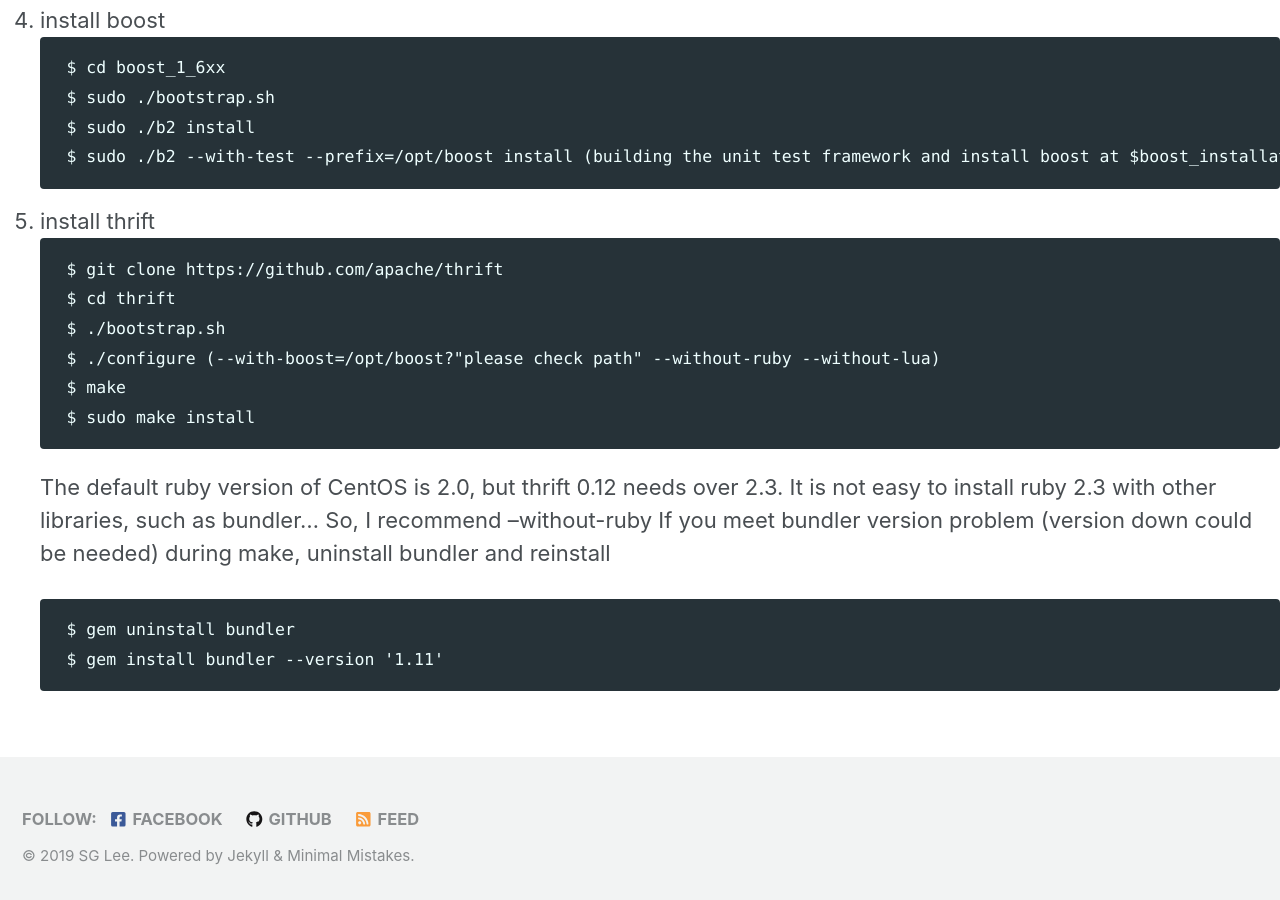
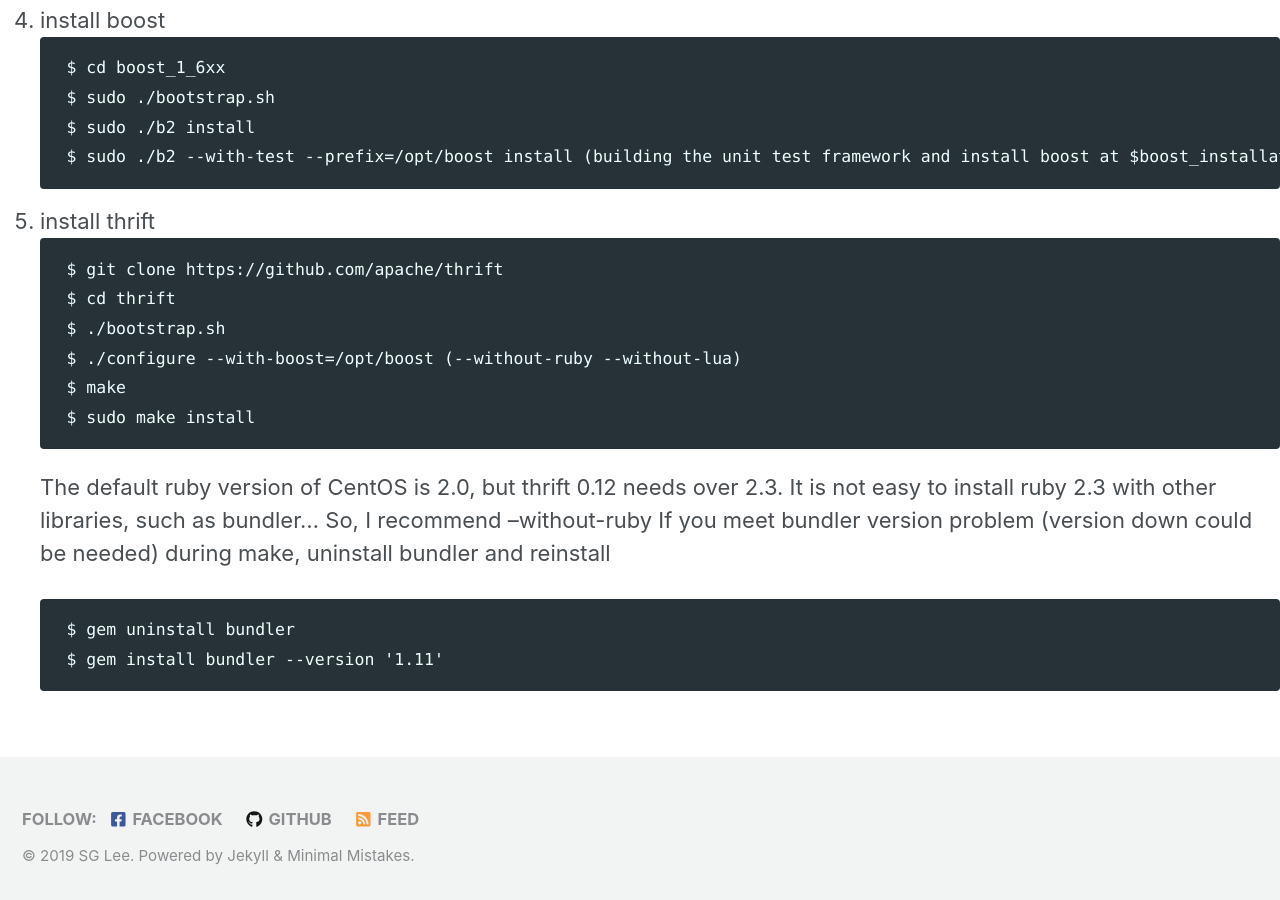
Before and after one commit to sglee-net/sglee-net.github.io, a Jekyll site: the page built from development_environment/dev_environment.md, in a window 1280 px wide and 900 px high, scrolled down 8863 px. Built offline with Jekyll 4.4.1, drawn with Linux system fonts in a browser that asks for light colours; cached includes are drawn as plain includes; nearby versions of some CDN libraries; our own code applies the rules of GitHub Pages for plain Markdown files.

Commit message:
Update dev_environment.md

````diff
--- a/development_environment/dev_environment.md
+++ b/development_environment/dev_environment.md
@@ -288,7 +288,7 @@ LANGUAGE="en_US.UTF-8"
     $ git clone https://github.com/apache/thrift
     $ cd thrift
     $ ./bootstrap.sh
-    $ ./configure (--with-boost=/opt/boost?"please check path" --without-ruby --without-lua)
+    $ ./configure --with-boost=/opt/boost (--without-ruby --without-lua)
     $ make
     $ sudo make install
     ```
````
